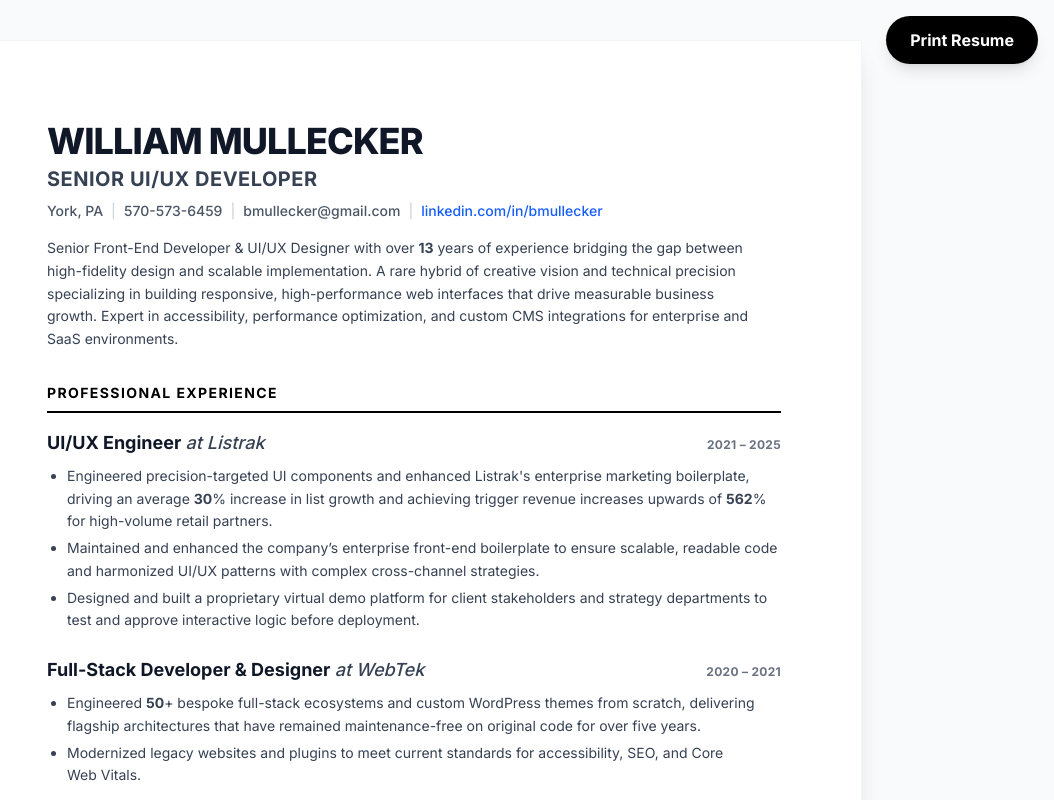
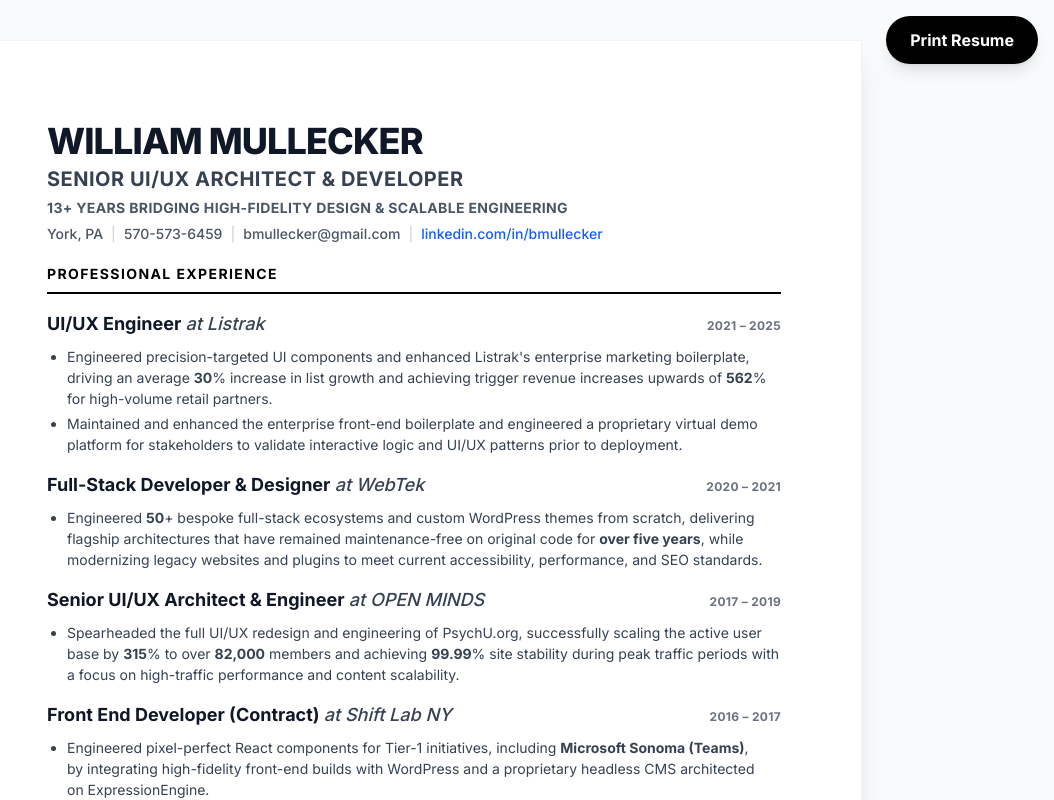
Before and after one commit to bmullecker/mullecker_resume-v1, a React (Vite) app in the folder resume/: page / in a window 1280 px wide. Shown: the top 800 px of the page, without its empty margins (226-1280 px from the left). Built offline with nearby package versions, Linux system fonts and the light colour scheme.

Commit message:
Almost finalized styles, achieved one-page

```diff
--- a/resume/src/App.tsx
+++ b/resume/src/App.tsx
@@ -1,6 +1,5 @@
 
 import Header from './components/Header';
-import Summary from './components/Summary';
 import Experience from './components/Experience';
 import Skills from './components/Skills';
 import Education from './components/Education';
@@ -19,7 +18,6 @@ function App() {
       </div>
       <main className="max-w-4xl mx-auto bg-white shadow-xl print:shadow-none print:max-w-full border border-gray-100 print:border-none p-12 sm:p-16 lg:p-20 print:p-0 print:text-sm">
         <Header personalInfo={resumeData.personalInfo} />
-        <Summary summary={resumeData.summary} />
         <Experience experience={resumeData.experience} />
         <Skills skills={resumeData.skills} />
         <Education education={resumeData.education} />
--- a/resume/src/components/Education.tsx
+++ b/resume/src/components/Education.tsx
@@ -4,7 +4,7 @@ import type { Education as EducationType } from '../data';
 export default function Education({ education }: { education: EducationType[] }) {
     return (
         <section className="break-inside-avoid">
-            <h3 className="text-sm font-bold uppercase tracking-widest text-black border-b-2 border-black pb-2 mb-4 print:mb-2">
+            <h3 className="text-sm font-bold uppercase tracking-widest text-black border-b-2 border-black pb-2 mb-4 print:mb-2" style={{ marginTop: '20px' }}>
                 Education
             </h3>
             <div className="space-y-4 print:space-y-2">
--- a/resume/src/components/Experience.tsx
+++ b/resume/src/components/Experience.tsx
@@ -3,11 +3,11 @@ import type { Experience as ExperienceType } from '../data';
 
 export default function Experience({ experience }: { experience: ExperienceType[] }) {
     return (
-        <section className="mb-8 print:mb-6">
-            <h3 className="text-sm font-bold uppercase tracking-widest text-black border-b-2 border-black pb-2 mb-4 print:mb-2">
+        <section className="mb-4 print:mb-2">
+            <h3 className="text-sm font-bold uppercase tracking-widest text-black border-b-2 border-black pb-2 mb-4 print:mb-2" style={{ marginTop: '20px' }}>
                 Professional Experience
             </h3>
-            <div className="space-y-6 print:space-y-4">
+            <div className="space-y-4 print:space-y-2">
                 {experience.map((job, index) => (
                     <div key={index} className="break-inside-avoid">
                         <div className="flex flex-col sm:flex-row sm:justify-between sm:items-baseline mb-2 print:mb-1">
@@ -20,7 +20,7 @@ export default function Experience({ experience }: { experience: ExperienceType[
                         </div>
                         <ul className="list-disc pl-5 space-y-1 text-gray-700 text-sm print:text-xs">
                             {job.responsibilities.map((req, i) => (
-                                <li key={i} className="leading-relaxed" dangerouslySetInnerHTML={{ __html: req }} />
+                                <li key={i} className="leading-normal" dangerouslySetInnerHTML={{ __html: req }} />
                             ))}
                         </ul>
                     </div>
--- a/resume/src/components/Header.tsx
+++ b/resume/src/components/Header.tsx
@@ -3,13 +3,16 @@ import type { PersonalInfo } from '../data';
 
 export default function Header({ personalInfo }: { personalInfo: PersonalInfo }) {
     return (
-        <header className="mb-4 print:mb-2">
-            <h1 className="text-3xl sm:text-4xl font-extrabold tracking-tight uppercase mb-1 print:text-3xl">
+        <header className="mb-4 print:mb-2 flex flex-col gap-1.5 print:gap-1">
+            <h1 className="text-3xl sm:text-4xl font-extrabold tracking-tight uppercase print:text-3xl">
                 {personalInfo.name}
             </h1>
-            <h2 className="text-lg sm:text-xl font-bold text-gray-700 uppercase tracking-wide print:text-lg mb-2 print:mb-1">
-                Senior UI/UX Developer
+            <h2 className="text-lg sm:text-xl font-bold text-gray-700 uppercase tracking-wide leading-tight print:text-lg">
+                Senior UI/UX Architect & Developer
             </h2>
+            <div className="text-[13px] sm:text-sm font-semibold text-gray-600 uppercase tracking-wide print:text-xs">
+                13+ Years Bridging High-Fidelity Design & Scalable Engineering
+            </div>
             <div className="text-xs sm:text-sm font-medium text-gray-600 flex flex-wrap gap-2 items-center print:text-xs">
                 <span>{personalInfo.location}</span>
                 <span className="text-gray-300">|</span>
--- a/resume/src/components/Skills.tsx
+++ b/resume/src/components/Skills.tsx
@@ -3,8 +3,8 @@ import type { SkillCategory } from '../data';
 
 export default function Skills({ skills }: { skills: SkillCategory[] }) {
     return (
-        <section className="mb-8 print:mb-6 break-inside-avoid">
-            <h3 className="text-sm font-bold uppercase tracking-widest text-black border-b-2 border-black pb-2 mb-4 print:mb-2">
+        <section className="mb-4 print:mb-2 break-inside-avoid">
+            <h3 className="text-sm font-bold uppercase tracking-widest text-black border-b-2 border-black pb-2 mb-4 print:mb-2" style={{ marginTop: '20px' }}>
                 Technical Skills
             </h3>
             <div className="flex flex-col gap-3 print:gap-2">
--- a/resume/src/data.ts
+++ b/resume/src/data.ts
@@ -67,8 +67,7 @@ export const resumeData: ResumeData = {
       date: "2021 – 2025",
       responsibilities: [
         "Engineered precision-targeted UI components and enhanced Listrak's enterprise marketing boilerplate, driving an average <strong>30</strong>% increase in list growth and achieving trigger revenue increases upwards of <strong>562</strong>% for high-volume retail partners.",
-        "Maintained and enhanced the company’s enterprise front-end boilerplate to ensure scalable, readable code and harmonized UI/UX patterns with complex cross-channel strategies.",
-        "Designed and built a proprietary virtual demo platform for client stakeholders and strategy departments to test and approve interactive logic before deployment.",
+        "Maintained and enhanced the enterprise front-end boilerplate and engineered a proprietary virtual demo platform for stakeholders to validate interactive logic and UI/UX patterns prior to deployment.",
       ],
     },
     {
@@ -76,8 +75,7 @@ export const resumeData: ResumeData = {
       company: "WebTek",
       date: "2020 – 2021",
       responsibilities: [
-        "Engineered <strong>50</strong>+ bespoke full-stack ecosystems and custom WordPress themes from scratch, delivering flagship architectures that have remained maintenance-free on original code for over five years.",
-        "Modernized legacy websites and plugins to meet current standards for accessibility, SEO, and Core Web Vitals.",
+        "Engineered <strong>50</strong>+ bespoke full-stack ecosystems and custom WordPress themes from scratch, delivering flagship architectures that have remained maintenance-free on original code for <strong>over five years</strong>, while modernizing legacy websites and plugins to meet current accessibility, performance, and SEO standards.",
       ],
     },
     {
@@ -93,7 +91,7 @@ export const resumeData: ResumeData = {
       company: "Shift Lab NY",
       date: "2016 – 2017",
       responsibilities: [
-        "Engineered pixel-perfect React components for Tier-<strong>1</strong> initiatives, including Microsoft Sonoma (Teams), by integrating high-fidelity front-end builds with WordPress and a proprietary headless CMS architected on ExpressionEngine.",
+        "Engineered pixel-perfect React components for Tier-1 initiatives, including <strong>Microsoft Sonoma (Teams)</strong>, by integrating high-fidelity front-end builds with WordPress and a proprietary headless CMS architected on ExpressionEngine.",
       ],
     },
     {
--- a/resume/src/index.css
+++ b/resume/src/index.css
@@ -12,7 +12,7 @@
 
 @media print {
   @page {
-    margin: 0.7in;
+    margin: 0.53in 0.7in;
     size: auto;
   }
 
```
